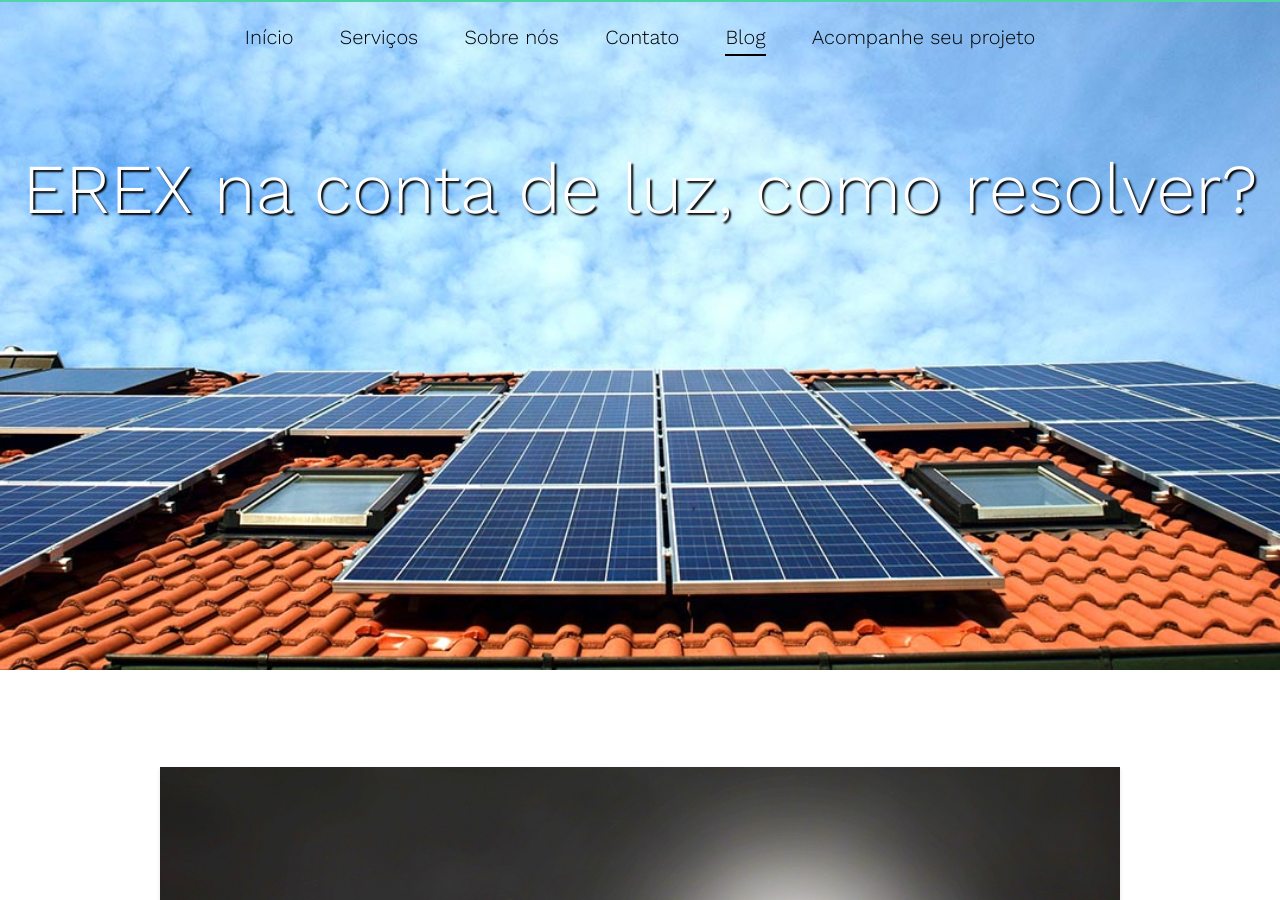
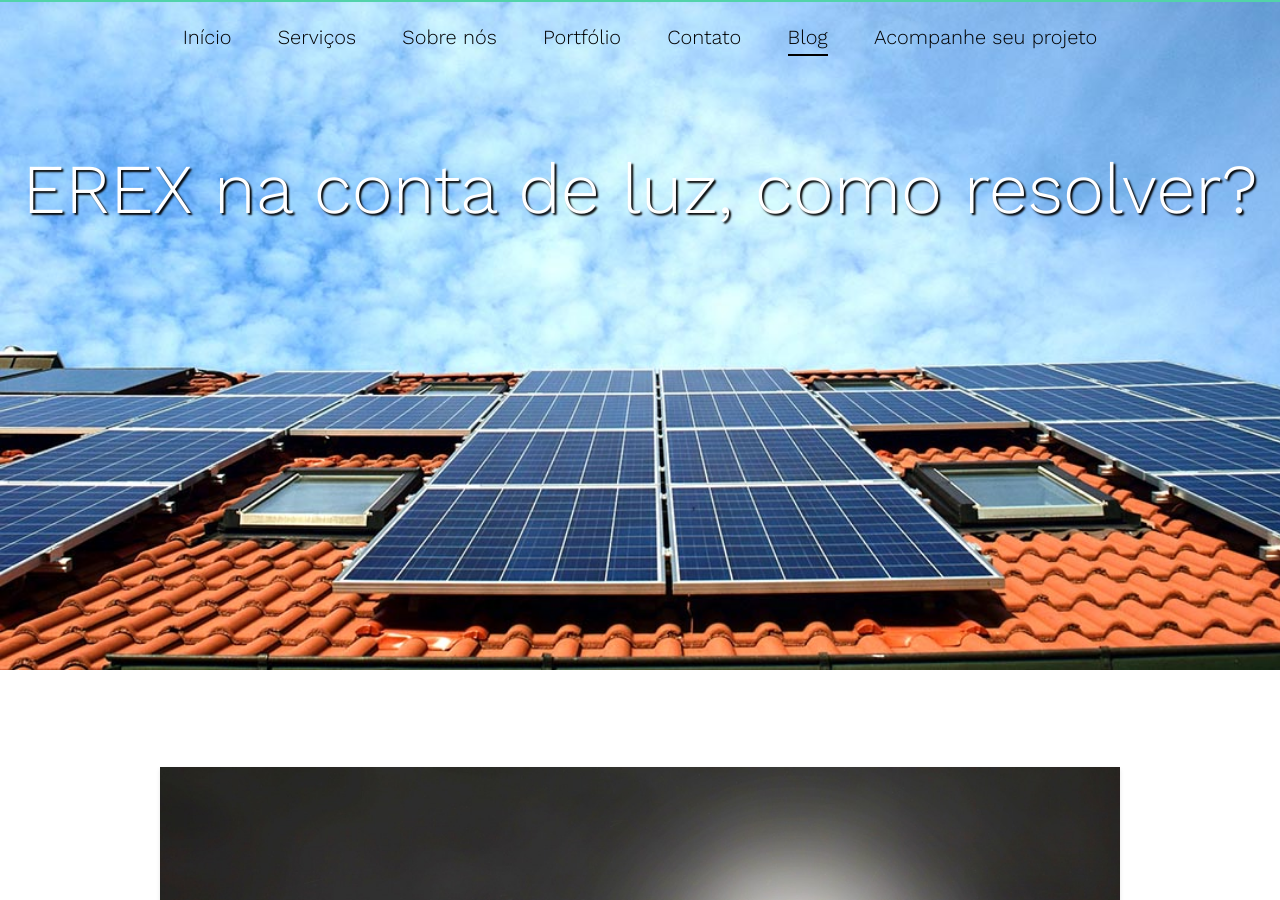
Before and after one commit to primariaenergia/blog, a Jekyll site: the page built from _posts/2017-09-17-EREX.markdown, in a window 1280 px wide and 900 px high. Built offline with Jekyll 4.4.1, drawn with Linux system fonts in a browser that asks for light colours; some web fonts are replaced; comment, search, counter and statistics services are not loaded.

Commit message:
Update headerpost.html

```diff
--- a/_includes/headerpost.html
+++ b/_includes/headerpost.html
@@ -6,6 +6,7 @@
           <li><a href="../../index.html"><span>Início</span></a></li>
           <li><a href="../../index.html#servicos"><span>Serviços</span></a></li>
           <li><a href="../../index.html#sobrenos"><span>Sobre nós</span></a></li>
+          <li ><a href="../../portfolio"><span>Portfólio</span></a></li>
           <li><a href="../../contact.html"><span>Contato</span></a></li>
           <li class="fh5co-active"><a href="../index.html"><span>Blog</span></a></li>
           <li><a href="../../ac"><span>Acompanhe seu projeto</span></a></li>
```
